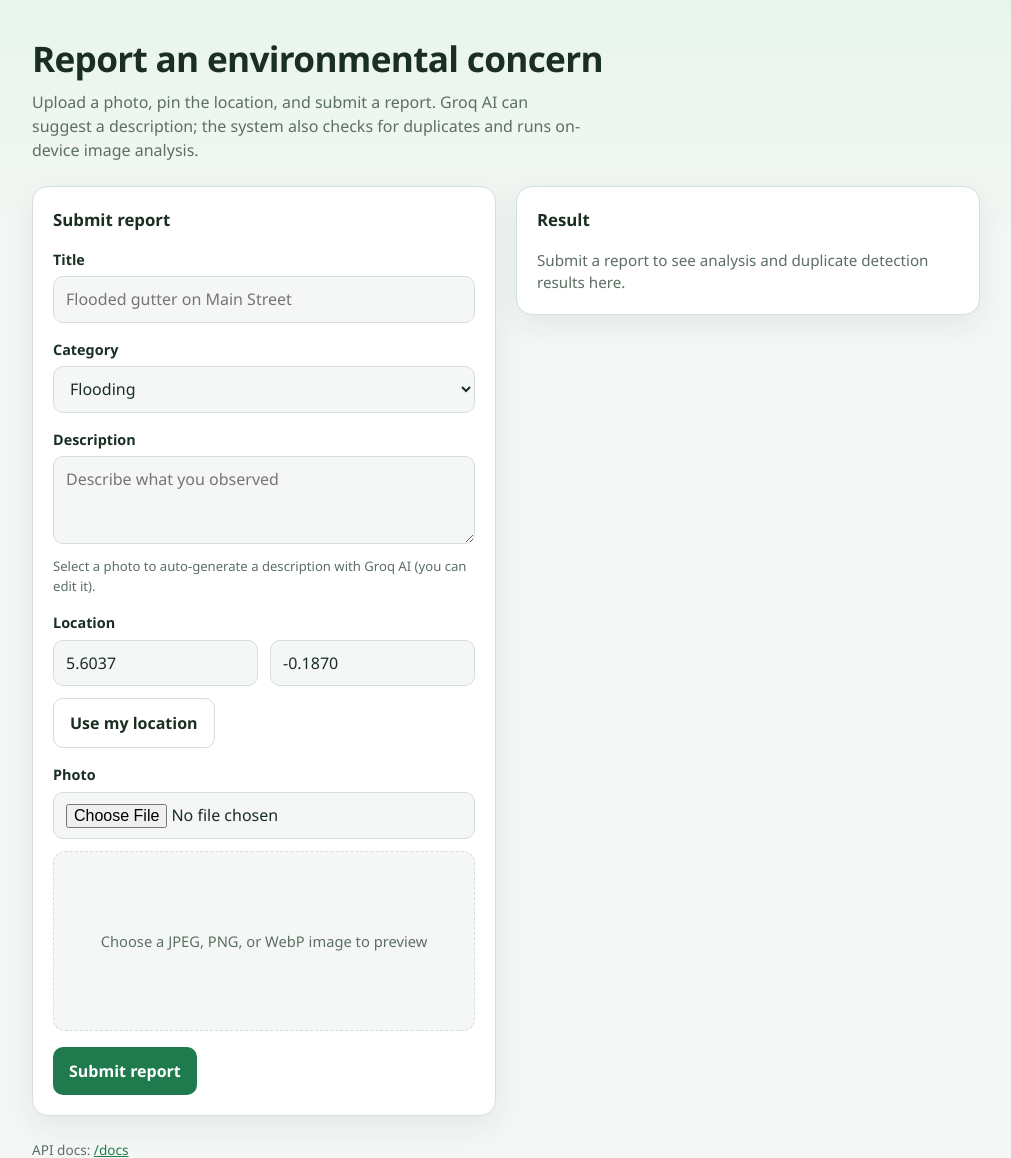
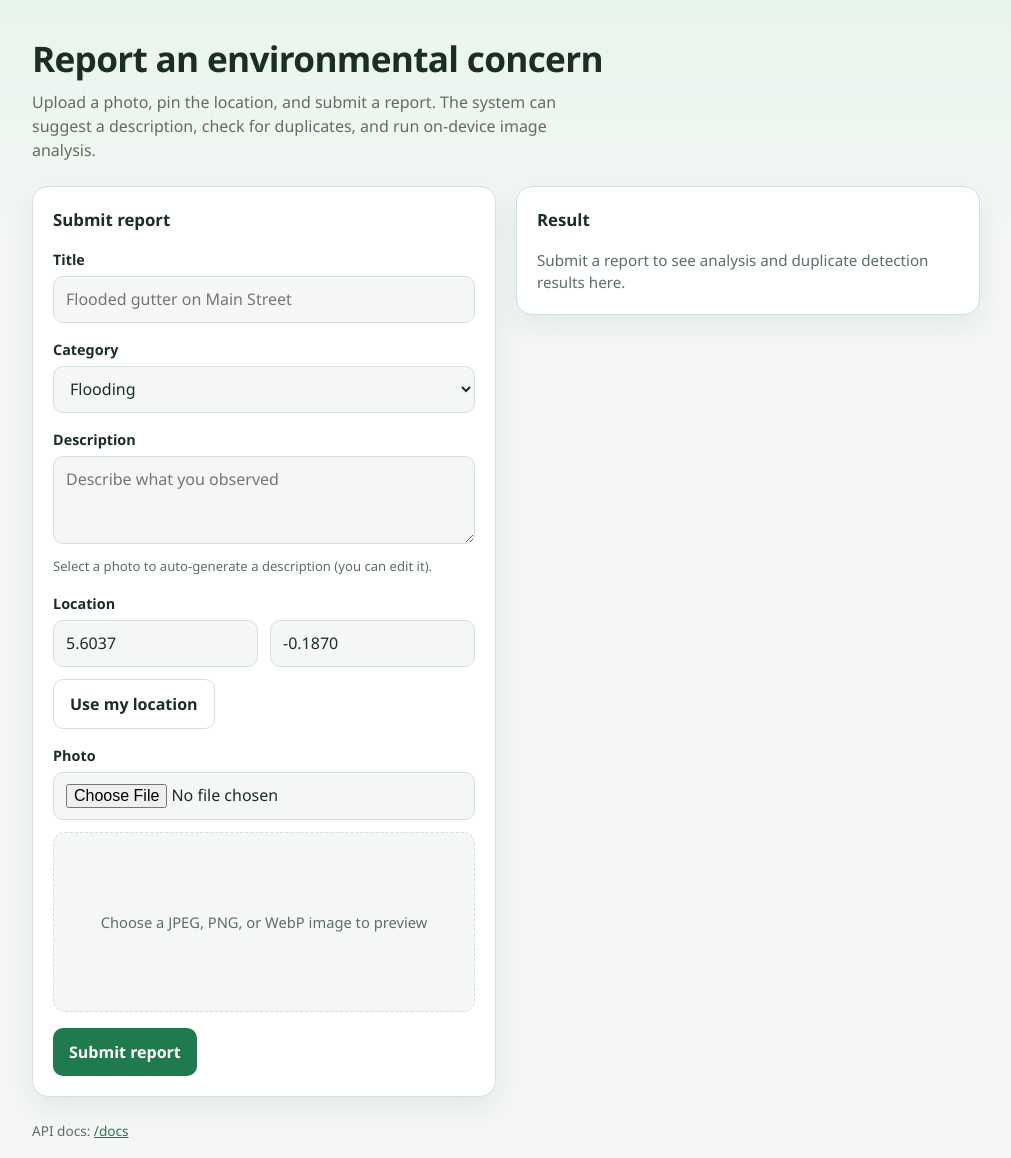
Before and after one commit to RoyalsTechnologies/duplicate-image-detection, a Python web app: template app/templates/home.html in a window 1280 px wide. Shown: the top 1158 px of the page, without its empty margins (134-1145 px from the left). Run offline with Jinja, Linux system fonts and the light colour scheme; the template is opened without the code that fills it, so the values that code supplies are empty.

Commit message:
chore: remove AI branding from report UI copy
Use neutral description-generation wording on the home page instead
of Groq- or AI-specific labels in hints and status messages.

```diff
--- a/app/templates/home.html
+++ b/app/templates/home.html
@@ -300,7 +300,7 @@
   <div class="wrap">
     <header>
       <h1>Report an environmental concern</h1>
-      <p class="lead">Upload a photo, pin the location, and submit a report. Groq AI can suggest a description; the system also checks for duplicates and runs on-device image analysis.</p>
+      <p class="lead">Upload a photo, pin the location, and submit a report. The system can suggest a description, check for duplicates, and run on-device image analysis.</p>
     </header>
 
     <div class="grid">
@@ -334,7 +334,7 @@
           <div class="field">
             <label for="description">Description</label>
             <textarea id="description" name="description" maxlength="5000" placeholder="Describe what you observed"></textarea>
-            <p class="field-hint" id="description-hint">Select a photo to auto-generate a description with Groq AI (you can edit it).</p>
+            <p class="field-hint" id="description-hint">Select a photo to auto-generate a description (you can edit it).</p>
           </div>
 
           <div class="field">
@@ -514,7 +514,7 @@
 
     async function requestImageNarration(file) {
       const requestId = ++narrationRequestId;
-      setDescriptionHint('Generating description with Groq AI…', 'narrating');
+      setDescriptionHint('Generating description…', 'narrating');
 
       const formData = new FormData();
       formData.append('image', file);
@@ -539,14 +539,14 @@
         const generated = payload.data && payload.data.description;
         if (generated && !descriptionUserEdited) {
           descriptionInput.value = generated;
-          setDescriptionHint('AI description added. Edit it if needed.');
+          setDescriptionHint('Description added. Edit it if needed.');
           return;
         }
         if (generated) {
-          setDescriptionHint('AI description ready, but your edits were kept.');
+          setDescriptionHint('Description ready, but your edits were kept.');
           return;
         }
-        setDescriptionHint('No AI description returned. You can type one manually.');
+        setDescriptionHint('No description returned. You can type one manually.');
       } catch (error) {
         if (requestId !== narrationRequestId) {
           return;
@@ -576,7 +576,7 @@
         previewImage.classList.add('hidden');
         previewEmpty.classList.remove('hidden');
         narrationRequestId += 1;
-        setDescriptionHint('Select a photo to auto-generate a description with Groq AI (you can edit it).');
+        setDescriptionHint('Select a photo to auto-generate a description (you can edit it).');
         return;
       }
       previewUrl = URL.createObjectURL(file);
```
